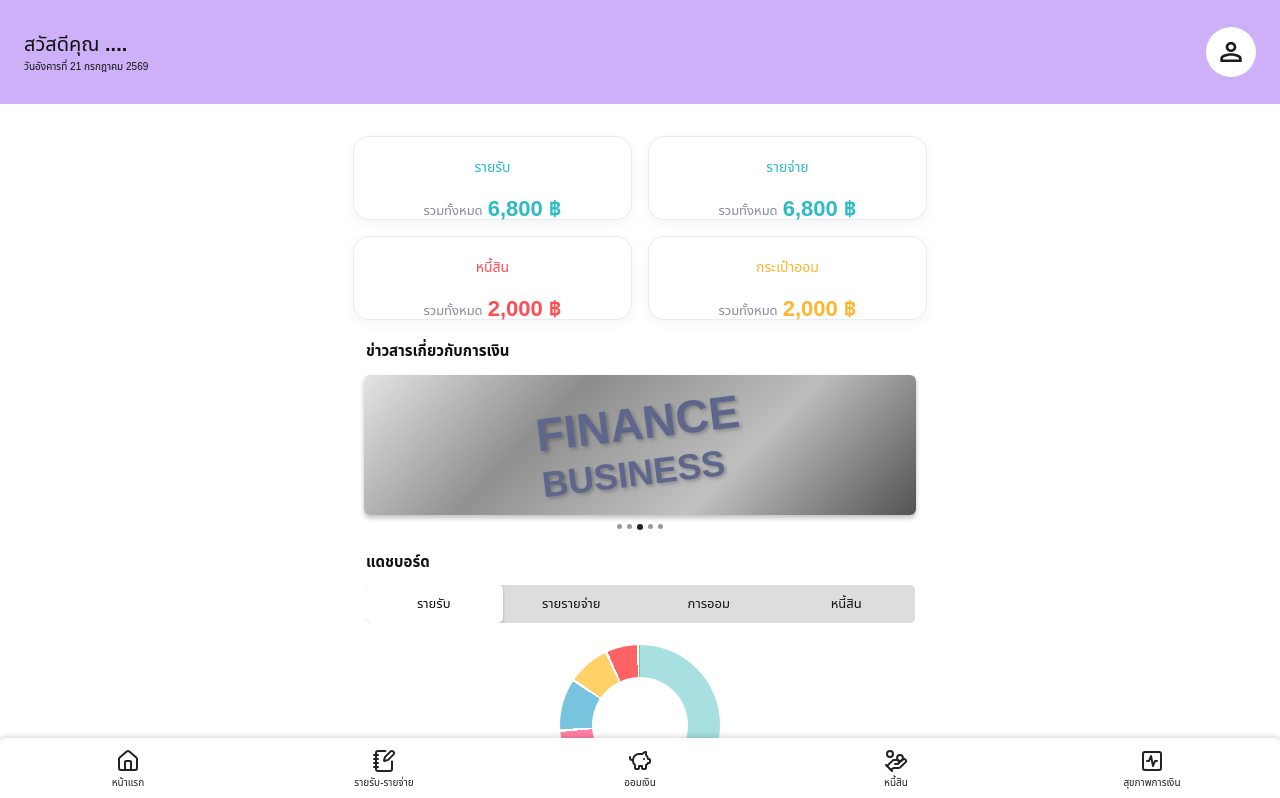
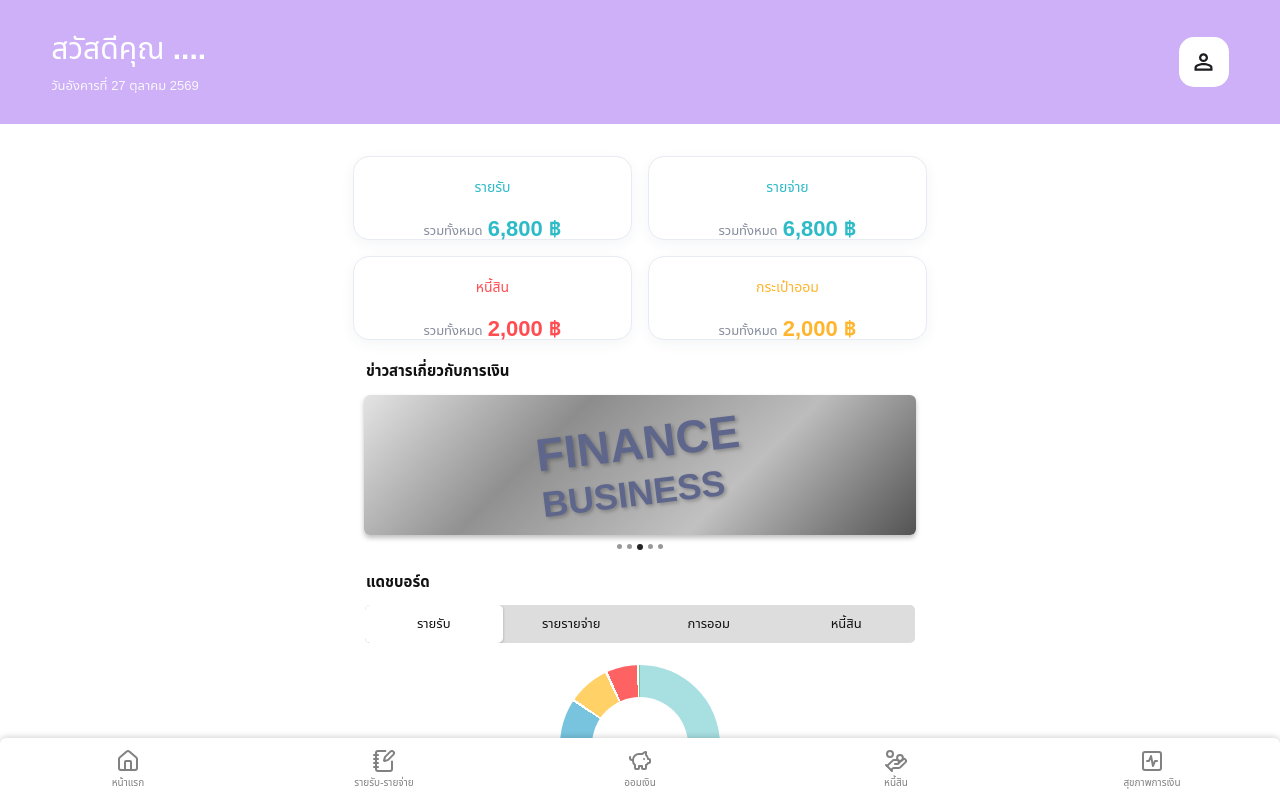
Before and after one commit to chotika0447/Financial-App, a React app in the folder Frontend/: page /home in a window 1280 px wide. Shown: the top 798 px of the page. Built offline with nearby package versions, Linux system fonts and the light colour scheme; the HTML template or start-up script is replaced by a standard one.

Commit message:
update HomeHeader

```diff
--- a/Frontend/src/components/Header.css
+++ b/Frontend/src/components/Header.css
@@ -14,73 +14,128 @@
   color: Black;
 }
 /*Home Header*/
+/* Home Header */
 .home-header {
-  height: 104px;
+  min-height: 104px;
+  height: auto;
   background: #cdb0f7;
 
   display: flex;
   align-items: center;
   justify-content: space-between;
+  gap: 16px;
 
-  padding: 0 24px;
+  padding: 20px 24px;
+  box-sizing: border-box;
 }
 
 .welcome {
-  font-size: 20px;
-  line-height: 1.4;
+  display: flex;
+  flex-direction: column;
+  gap: 5px;
+  min-width: 0;
+
+  color: #fff;
+  font-size: clamp(20px, 5vw, 30px);
+  font-weight: 400;
+  line-height: 1.45;
+  overflow-wrap: anywhere;
+}
+
+.home-header-greeting {
+  color: #fff;
 }
 
 .welcome strong {
-  font-weight: 700;
+  font-weight: 800;
 }
 
-.welcome span {
+.welcome .home-header-date {
   display: block;
-  font-size: 10px;
-  margin-top: 2px;
+  margin-top: 0;
+
+  color: rgb(255 255 255 / 90%);
+  font-size: 12px;
+  font-weight: 500;
+  line-height: 1.6;
 }
 
 .header-icons {
   display: flex;
   align-items: center;
+  flex-shrink: 0;
   gap: 12px;
 }
 
-.icon-button,
 .profile-button {
-  border: none;
-  background: transparent;
+  width: 46px;
+  height: 46px;
+  flex-shrink: 0;
+
+  background: #fff;
+  border: 1px solid rgb(255 255 255 / 70%);
+  border-radius: 14px;
   padding: 0;
-  cursor: pointer;
-}
-
-.icon-button svg {
-  width: 30px;
-  height: 30px;
-  fill: none;
-  stroke: white;
-  stroke-width: 2;
-  stroke-linecap: round;
-  stroke-linejoin: round;
-}
-
-.profile-button {
-  width: 50px;
-  height: 50px;
-  background: white;
-  border-radius: 50%;
 
   display: flex;
   align-items: center;
   justify-content: center;
+
+  text-decoration: none;
+  cursor: pointer;
+  transition: transform 0.2s ease;
 }
 
-.profile-button svg {
-  width: 28px;
-  height: 28px;
-  fill: none;
-  stroke: #222;
-  stroke-width: 2;
-  stroke-linecap: round;
-  stroke-linejoin: round;
+.profile-button:hover {
+  transform: translateY(-1px);
 }
+
+.profile-icon {
+  display: block;
+  width: 27px;
+  height: 27px;
+  object-fit: contain;
+}
+
+.profile-button:focus-visible {
+  outline: 3px solid #fff;
+  outline-offset: 3px;
+}
+
+@media (min-width: 600px) {
+  .home-header {
+    min-height: 124px;
+    padding: 24px clamp(24px, 4vw, 64px);
+  }
+
+  .welcome .home-header-date {
+    font-size: 13px;
+  }
+
+  .profile-button {
+    width: 50px;
+    height: 50px;
+    border-radius: 15px;
+  }
+}
+
+@media (max-width: 380px) {
+  .home-header {
+    padding: 18px 16px;
+    gap: 10px;
+  }
+
+  .welcome {
+    font-size: 20px;
+  }
+
+  .welcome .home-header-date {
+    font-size: 11px;
+  }
+
+  .profile-button {
+    width: 42px;
+    height: 42px;
+    border-radius: 12px;
+  }
+}
--- a/Frontend/src/components/HomeHeader.jsx
+++ b/Frontend/src/components/HomeHeader.jsx
@@ -1,32 +1,56 @@
+import { useEffect, useState } from 'react';
 import './Header.css';
 import { NavLink } from 'react-router-dom';
 import profileIcon from '../assets/icons/profile.svg';
 
+function getThaiDate() {
+    return new Intl.DateTimeFormat('th-TH', {
+        timeZone: 'Asia/Bangkok',
+        weekday: 'long',
+        day: 'numeric',
+        month: 'long',
+        year: 'numeric',
+        calendar: 'buddhist',
+    }).format(new Date());
+}
+
 function HomeHeader({ user }) {
+    const [today, setToday] = useState(getThaiDate);
+
+    useEffect(() => {
+        // อัปเดตวันที่เมื่อเปิดหน้า และตรวจสอบวันที่ใหม่เป็นระยะ
+        const updateDate = () => setToday(getThaiDate());
+
+        updateDate();
+
+        const intervalId = setInterval(updateDate, 60 * 1000);
+
+        return () => clearInterval(intervalId);
+    }, []);
+
     return (
         <header className="home-header">
             <div className="welcome">
-        <div>
+                <div className="home-header-greeting">
                     สวัสดีคุณ <strong>{user?.username || '....'}</strong>
                 </div>
 
-        <span>วันอังคารที่ 21 กรกฎาคม 2569</span>
+                <span className="home-header-date">
+                    {today}
+                </span>
             </div>
 
             <div className="header-icons">
-
-        {/* Profile */}
-        {/* <button className="profile-button">
-          <svg viewBox="0 0 24 24">
-            <circle cx="12" cy="8" r="4" />
-            <path d="M4 21c0-4 3.5-6 8-6s8 2 8 6" />
-          </svg>
-        </button> */}
-
-        <NavLink to="/profile/" className="profile-button">
-          <circle cx="12" cy="8" r="4" />
-          <img className="profile-icon" src={profileIcon} alt="โปรไฟล์" />
-
+                <NavLink
+                    to="/profile/"
+                    className="profile-button"
+                    aria-label="ไปยังหน้าโปรไฟล์"
+                >
+                    <img
+                        className="profile-icon"
+                        src={profileIcon}
+                        alt=""
+                    />
                 </NavLink>
             </div>
         </header>
--- a/Frontend/src/components/Navbar.css
+++ b/Frontend/src/components/Navbar.css
@@ -25,7 +25,7 @@
   gap: 2px;
   font-size: 10px;
   cursor: pointer;
-  color: #222;
+  color: #818181;
 }
 
 .nav-icon {
--- a/Frontend/src/index.css
+++ b/Frontend/src/index.css
@@ -18,7 +18,7 @@
     /* --color-primary-light: #EDE9FE;
     --color-primary-dark: #7164AA;
     */
-    --color-home: #c6a0ff; /*ม่วงอ่อน*/
+    --color-home: #cdb0f7; /*ม่วง*/
     --color-transactions: #7fa8ff; /*ฟ้า*/
     --color-saving: #ff8b91; /*ชมพู*/
     --color-debts: #ffb62e; /*เหลือง*/
--- a/Frontend/src/pages/FinHealth.css
+++ b/Frontend/src/pages/FinHealth.css
@@ -37,7 +37,7 @@
     min-width: 0;
     margin: 0;
     color: #fff;
-    font-size: clamp(20px, 5vw, 30px);
+    font-size: clamp(10px, 5vw, 20px);
     font-weight: 800;
     line-height: 1.45;
     overflow-wrap: anywhere;
```
Lines whose indentation alone changed are shown as unchanged.
